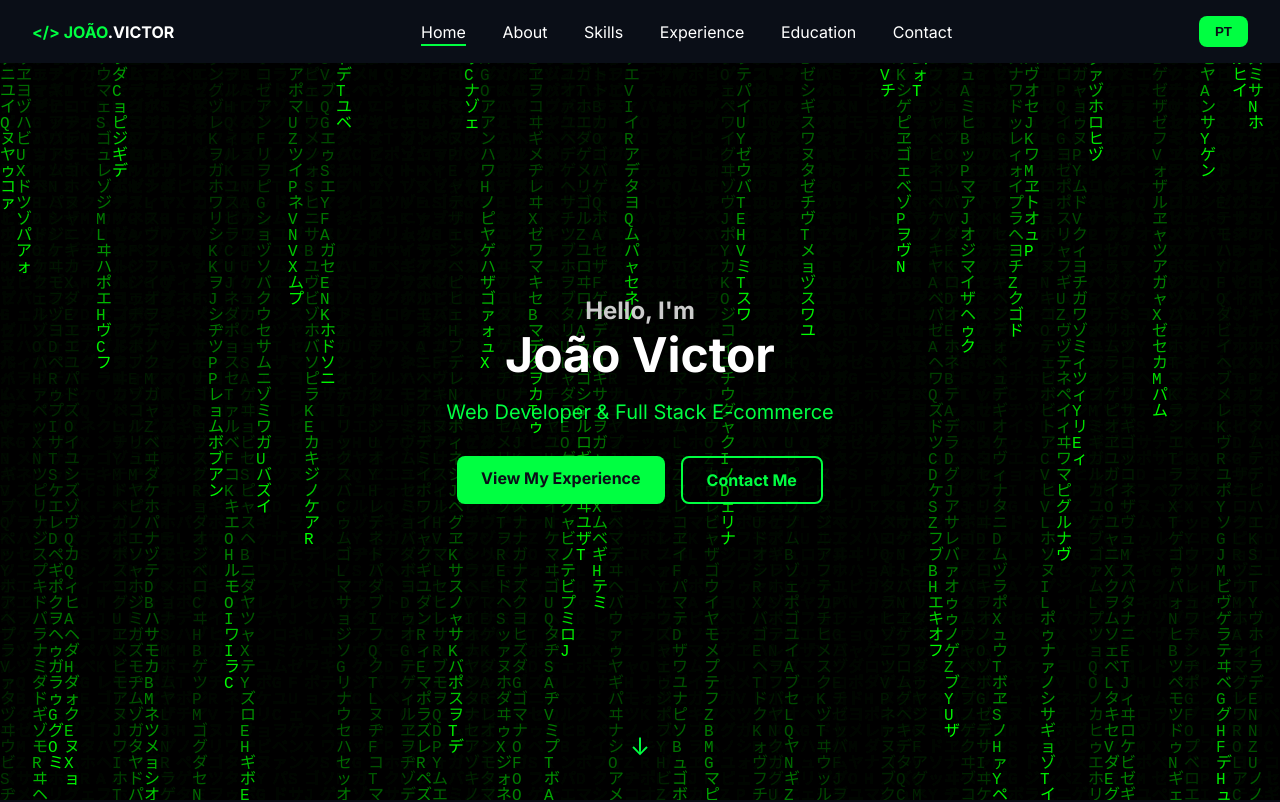
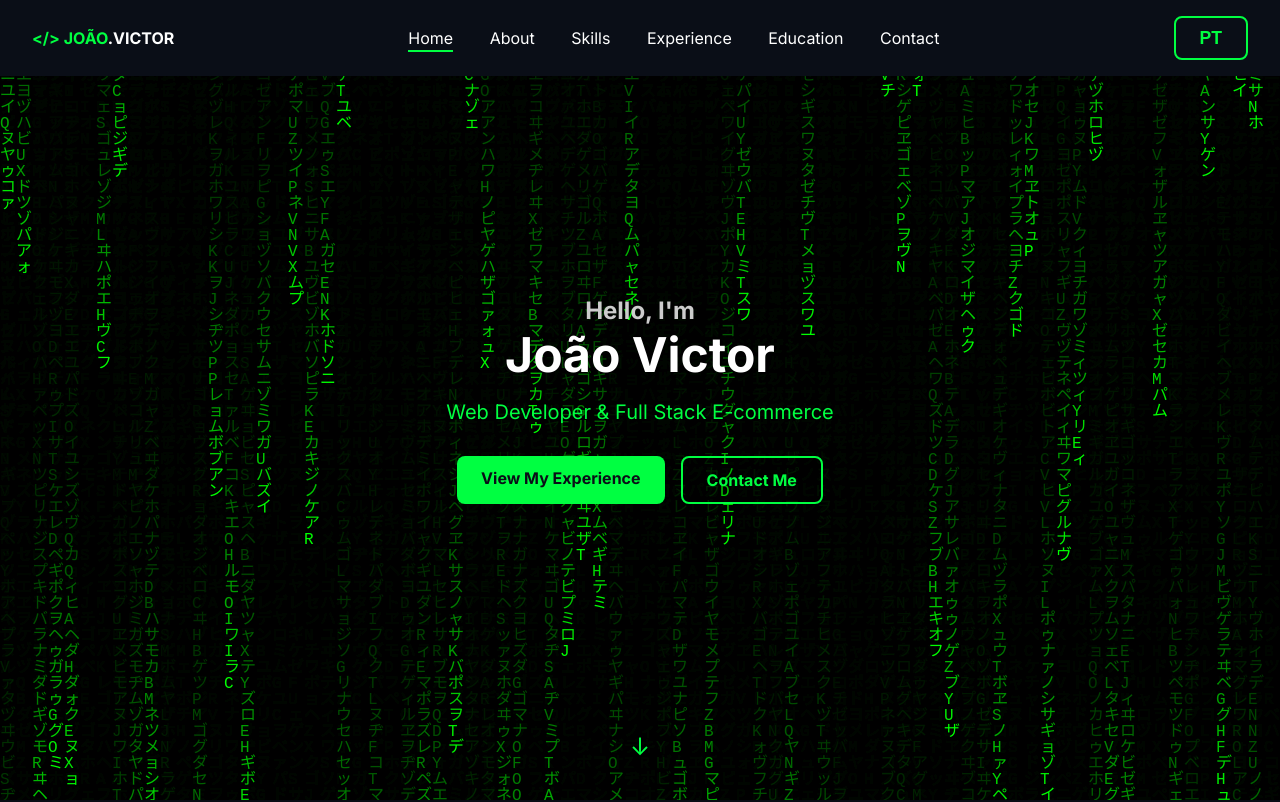
Before and after one commit to joaocastr/joaocastr.github.io, a plain HTML site: page index.html in a window 1280 px wide. Shown: the top 802 px of the page. Drawn offline with Linux system fonts and the light colour scheme.

Commit message:
better language button

```diff
--- a/index.html
+++ b/index.html
@@ -33,12 +33,9 @@
             <a translationTag="nav_education" href="#education">Education</a>
             <a translationTag="nav_contact" href="#contact">Contact</a>
         </nav>
-        <button id="translateBtn"
-            style="margin-left:2rem;background:#00ff41;color:#0a0e17;border:none;padding:0.5rem 1rem;border-radius:8px;font-weight:bold;cursor:pointer;">
-            PT
-        </button>
+        <button id="translateBtn" class="outline-btn" type="button">PT</button>
     </header>
-    <!-- END ---- BACK TO TOP BUTTON -->
+    <!-- START ---- BACK TO TOP BUTTON -->
 
     <!-- START ---- GREETINGS SECTION -->
     <section class="hero" id="home">
@@ -374,7 +371,7 @@
 
     <!-- FOOTER -->
     <footer style="padding: 40px 20px; background-color: #0a0e17; text-align: center;">
-        <div style="color: #00ff41; font-size: 1.5rem; margin-bottom: 1rem;">
+        <div style="color: #00ff41; font-size: 1.5rem; margin-bottom: 1rem;"></div>
             <i class="fas fa-code"></i>
         </div>
         <p translationTag="footer_rights" style="color: #cbd5e1; margin-bottom: 0.5rem;">© 2025 João Victor. All rights
--- a/style.css
+++ b/style.css
@@ -303,3 +303,27 @@ nav a.active::after {
     background: #00ff41;
     color: #0a0e17;
 }
+
+.outline-btn {
+    display: inline-flex;
+    align-items: center;
+    justify-content: center;
+    height: 44px;
+    padding: 0 1.5rem;
+    border: 2px solid #00ff41;
+    background: transparent;
+    color: #00ff41;
+    border-radius: 8px;
+    font-size: 1.1rem;
+    font-weight: bold;
+    cursor: pointer;
+    transition: background 0.2s, color 0.2s, border 0.2s;
+    margin-left: 2rem;
+}
+.outline-btn:hover,
+.outline-btn:focus {
+    background: #00ff41;
+    color: #0a0e17;
+    border-color: #00ff41;
+    outline: none;
+}
```
